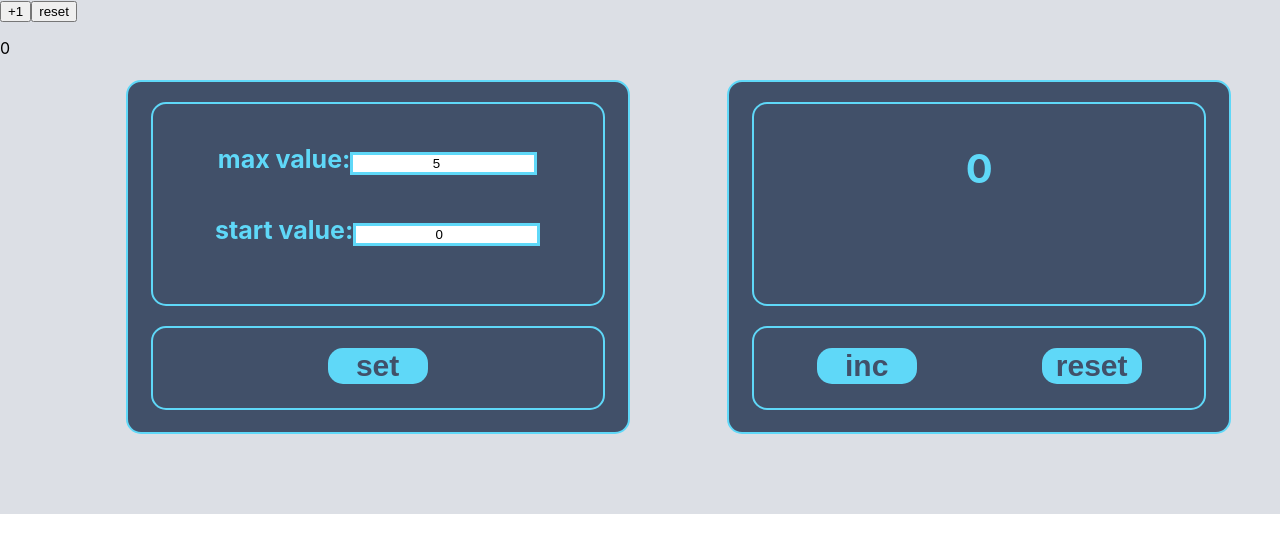
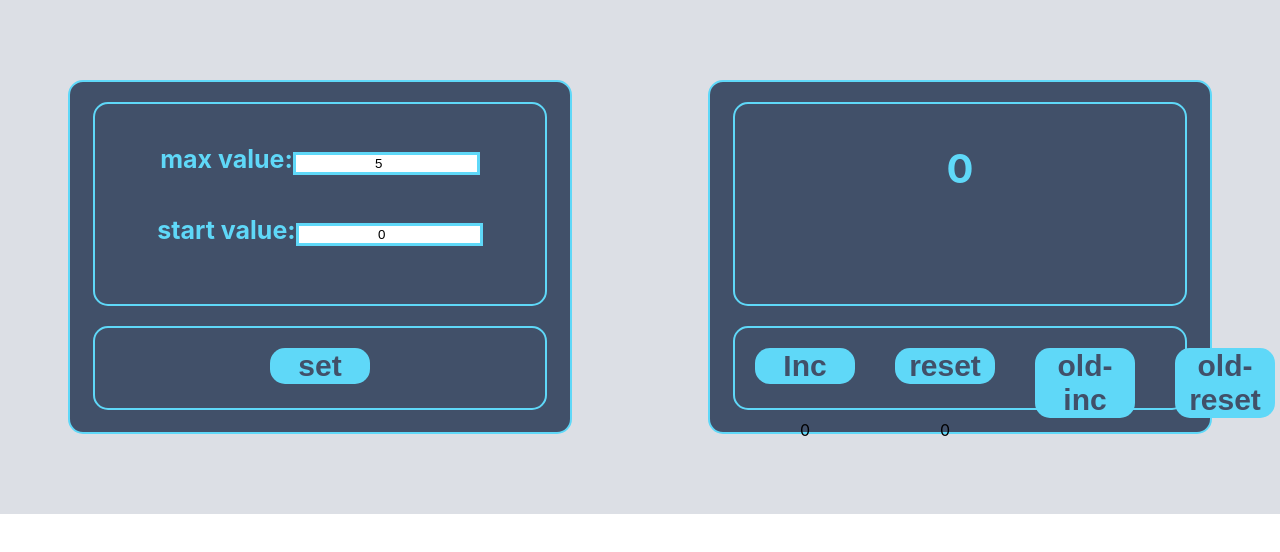
Before and after one commit to Sm0ke070/Counter, a React (Create React App) app: page / in a window 1280 px wide. Shown: the top 552 px of the page. Built offline with nearby package versions, Linux system fonts and the light colour scheme.

Commit message:
added inc and reset button

```diff
--- a/src/App.tsx
+++ b/src/App.tsx
@@ -1,4 +1,4 @@
-import React, {useEffect, useState} from 'react';
+import React, {useState} from 'react';
 import './App.css';
 import Output from "./Output/Output";
 import Increment from "./Button/Increment";
@@ -9,7 +9,9 @@ import SetBtn from "./Settings/SetBtn";
 import GlobalButtonContainer from "./Button/GlobalButtonContainer";
 
 
-const App = () => {
+type AppType = {}
+
+const App: React.FC<AppType> = (props) => {
 
     const [maxValueInp, setMaxValueInp] = useState(5)
 
@@ -65,10 +67,8 @@ const App = () => {
     //     setCounter(localStorage.getItem('StartValue'))
     // }, [])
 
-    let render;
     return (
         <div className={style.App}>
-            <GlobalButtonContainer/>
 
             <div className={style.counter}>
                 <Value maxValueInput={maxValueInput}
@@ -93,12 +93,15 @@ const App = () => {
 
                 />
                 <div className={style.btn}>
-                    <Increment title={'inc'}
+
+                    <GlobalButtonContainer />
+
+                    <Increment title={'old-inc'}
                                counter={counter}
                                maxValueInp={maxValueInp}
                                changeCounter={changeCounter}/>
 
-                    <Reset title={'reset'}
+                    <Reset title={'old-reset'}
                            counter={counter}
                            resetOutput={resetOutput}
                            isValid={isValid}
--- a/src/Button/GlobalButtonContainer.tsx
+++ b/src/Button/GlobalButtonContainer.tsx
@@ -2,40 +2,54 @@ import {connect} from "react-redux";
 import GlobalButton from "./globalButton";
 import React from "react";
 import {AppStateType} from "../redux/redux-store";
-import {Dispatch} from "redux";
 import {incrementValueAC, resetValueAC} from "../redux/counterReducer";
 
 
-class GlobalButtonContainer extends React.Component<any, any> {
-    componentDidMount() {
+type GlobalButtonContainerType = {
+    counter: number,
+    resetValueAC: () => void
+    incrementValueAC: () => void
+}
 
-    }
+class GlobalButtonContainer extends React.Component<GlobalButtonContainerType> {
+
 
     render() {
         return <>
-            <GlobalButton {...this.props}/>
+            <GlobalButton callback={this.props.incrementValueAC}
+                          counter={this.props.counter}
+                          title={"Inc"}/>
+
+            <GlobalButton callback={this.props.resetValueAC}
+                          counter={this.props.counter}
+                          title={"reset"}/>
+
         </>
     }
 };
 
 type mapStateToPropsType = {
-    counter: number
+    counter: number,
 }
-
 const mapStateToProps = (state: AppStateType): mapStateToPropsType => {
     return {
-        counter: state.initialState.counter
-    }
-}
-const mapDispatchToProps = (dispatch: Dispatch) => {
-    return {
-        increment: () => {
-            dispatch(incrementValueAC())
-        },
-        reset:()=>{
-            dispatch(resetValueAC())
-        }
+        counter: state.counterState.counter
     }
 }
 
-export default connect(mapStateToProps, mapDispatchToProps)(GlobalButtonContainer);
+export default connect(mapStateToProps, {
+    incrementValueAC,
+    resetValueAC
+})(GlobalButtonContainer);
+
+
+// const mapDispatchToProps = (dispatch: Dispatch) => {
+//     return {
+//         increment: () => {
+//             dispatch(incrementValueAC())
+//         },
+//         reset:()=>{
+//             dispatch(resetValueAC())
+//         }
+//     }
+// }
--- a/src/Button/globalButton.tsx
+++ b/src/Button/globalButton.tsx
@@ -1,14 +1,20 @@
 import React from 'react';
+import style from "./Btn.module.css";
 
+type GlobalButtonType = {
+    title: string,
+    counter: number,
+    callback: () => void,
+}
 
+const GlobalButton = (props: GlobalButtonType) => {
+    return (
+        <div className={style.btn}>
 
-const GlobalButton = ({...props}) => {
-    return (
-        <div>
+            <button className={style.IncResSetBtn} onClick={props.callback}>{props.title}</button>
 
-            <button onClick={props.increment}>+1</button>
-            <button onClick={props.reset}>reset</button>
             <p>{props.counter}</p>
+
         </div>
     );
 };
--- a/src/index.tsx
+++ b/src/index.tsx
@@ -12,7 +12,7 @@ const root = ReactDOM.createRoot(
 root.render(
     <BrowserRouter>
         <Provider store={store}>
-            <App/>
+            <App />
         </Provider>
     </BrowserRouter>
 );
--- a/src/redux/redux-store.ts
+++ b/src/redux/redux-store.ts
@@ -2,7 +2,7 @@ import {combineReducers, createStore} from "redux";
 import CounterReducer, {incrementValueAC, resetValueAC, setMaxValueAC, setStartValueAC} from "./counterReducer";
 
 let rootReducer = combineReducers({
-        initialState: CounterReducer
+        counterState: CounterReducer
     }
 )
 
@@ -15,5 +15,6 @@ export type ActionsType =
     | ReturnType<typeof setMaxValueAC>
 
 let store = createStore(rootReducer);
+console.log(store.getState())
 
 export default store
```
